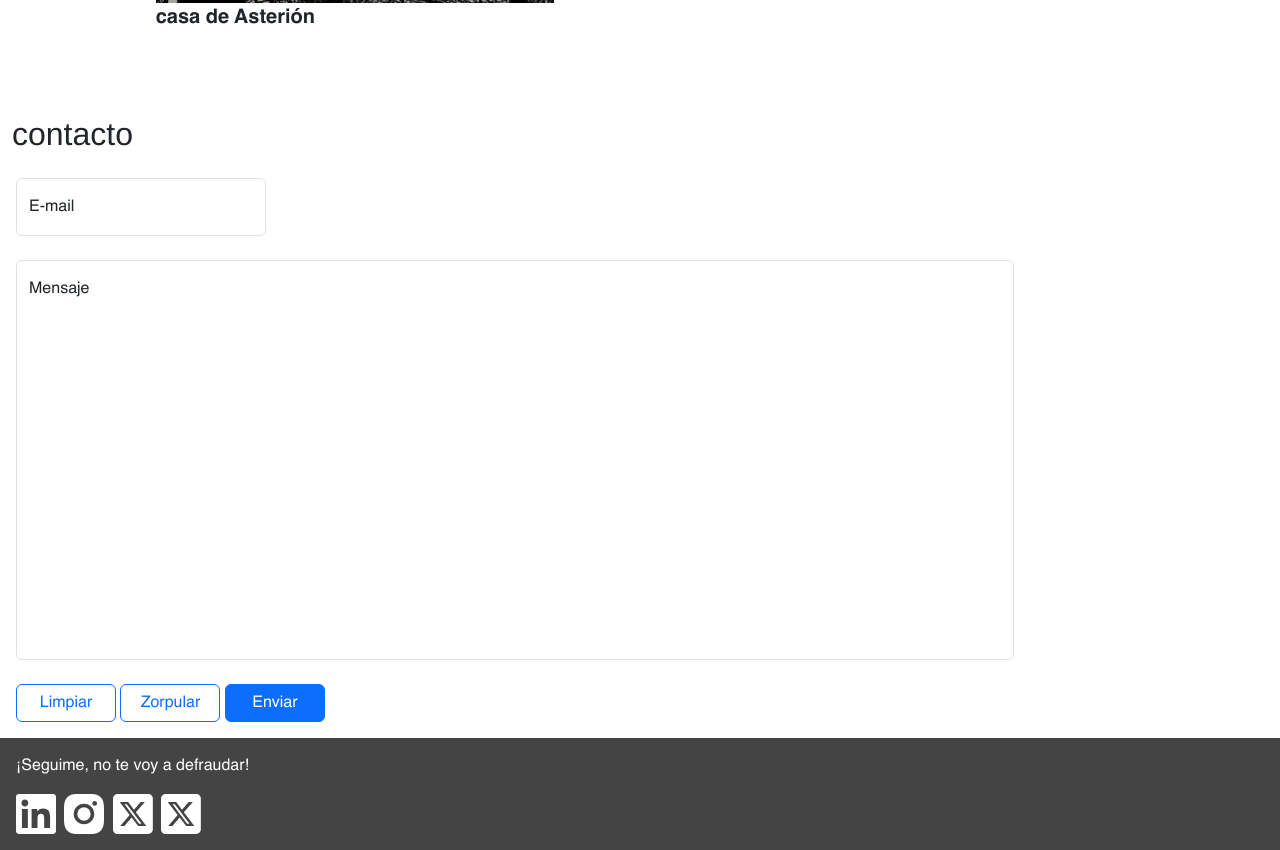
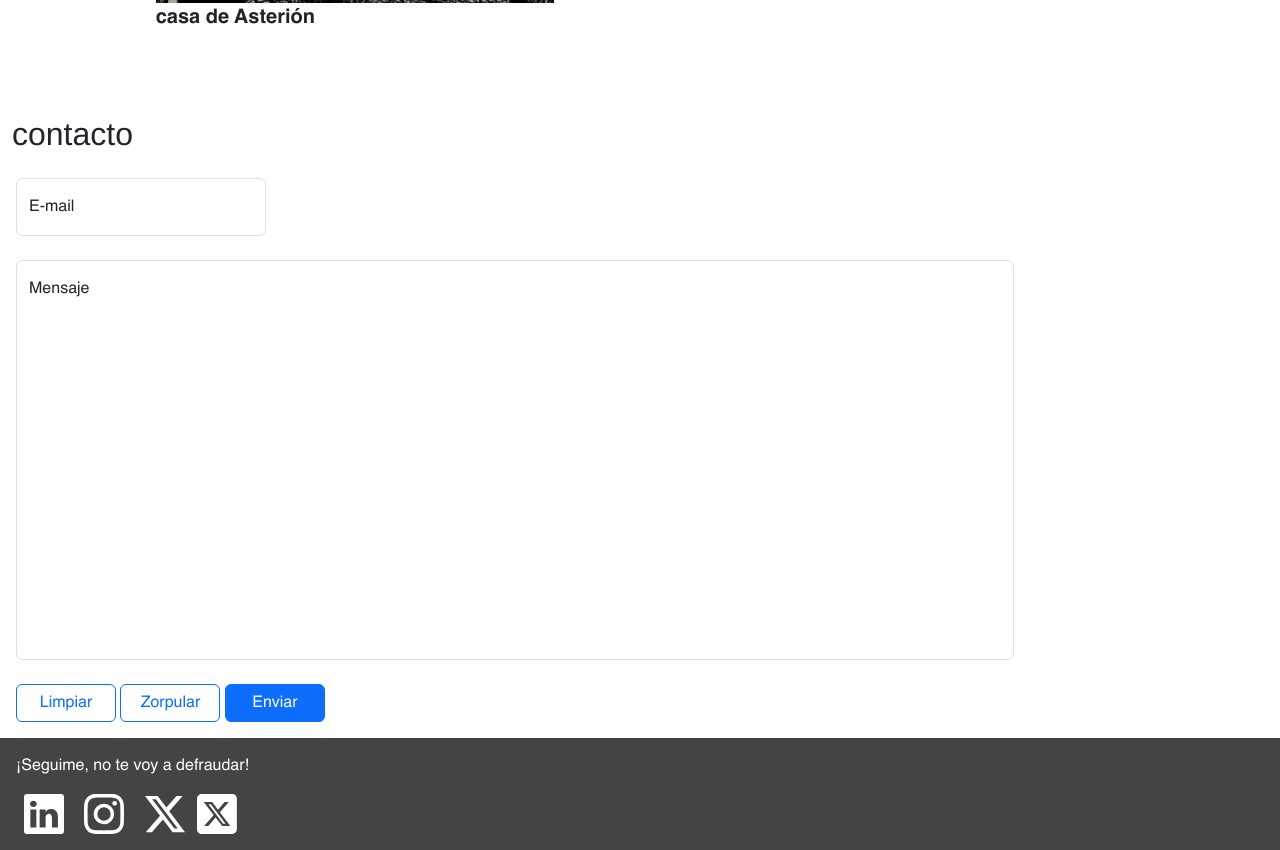
Before and after one commit to CucasLosta/BootstrapFinalProject, a plain HTML site: page index.html in a window 1280 px wide. Shown: the part 3239-4089 px from the top of the page. Drawn offline with nearby package versions, Linux system fonts and the light colour scheme.

```diff
--- a/index.html
+++ b/index.html
@@ -108,9 +108,19 @@
     <!-- Footer section -->
     <footer id="stnFooter" class="p-3">
         <p>¡Seguime, no te voy a defraudar!</p>
-        <img src="./assets/images/linkedinIcon.svg" alt="LinkedIn" class="socialIcon me-1" title="LinkedIn">
-        <img src="./assets/images/instagramIcon.svg" alt="Instagram" class="socialIcon me-1" title="Instagram">
-        <img src="./assets/images/xIcon.svg" alt="X" class="socialIcon me-1" title="X">
+
+        <svg xmlns="http://www.w3.org/2000/svg" width="40" height="40" fill="currentColor" class="bi bi-linkedin socialIcon mx-2" viewBox="0 0 16 16">
+            <path d="M0 1.146C0 .513.526 0 1.175 0h13.65C15.474 0 16 .513 16 1.146v13.708c0 .633-.526 1.146-1.175 1.146H1.175C.526 16 0 15.487 0 14.854zm4.943 12.248V6.169H2.542v7.225zm-1.2-8.212c.837 0 1.358-.554 1.358-1.248-.015-.709-.52-1.248-1.342-1.248S2.4 3.226 2.4 3.934c0 .694.521 1.248 1.327 1.248zm4.908 8.212V9.359c0-.216.016-.432.08-.586.173-.431.568-.878 1.232-.878.869 0 1.216.662 1.216 1.634v3.865h2.401V9.25c0-2.22-1.184-3.252-2.764-3.252-1.274 0-1.845.7-2.165 1.193v.025h-.016l.016-.025V6.169h-2.4c.03.678 0 7.225 0 7.225z"/>
+        </svg>
+
+        <svg xmlns="http://www.w3.org/2000/svg" width="40" height="40" fill="currentColor" class="bi bi-instagram socialIcon mx-2" viewBox="0 0 16 16">
+            <path d="M8 0C5.829 0 5.556.01 4.703.048 3.85.088 3.269.222 2.76.42a3.9 3.9 0 0 0-1.417.923A3.9 3.9 0 0 0 .42 2.76C.222 3.268.087 3.85.048 4.7.01 5.555 0 5.827 0 8.001c0 2.172.01 2.444.048 3.297.04.852.174 1.433.372 1.942.205.526.478.972.923 1.417.444.445.89.719 1.416.923.51.198 1.09.333 1.942.372C5.555 15.99 5.827 16 8 16s2.444-.01 3.298-.048c.851-.04 1.434-.174 1.943-.372a3.9 3.9 0 0 0 1.416-.923c.445-.445.718-.891.923-1.417.197-.509.332-1.09.372-1.942C15.99 10.445 16 10.173 16 8s-.01-2.445-.048-3.299c-.04-.851-.175-1.433-.372-1.941a3.9 3.9 0 0 0-.923-1.417A3.9 3.9 0 0 0 13.24.42c-.51-.198-1.092-.333-1.943-.372C10.443.01 10.172 0 7.998 0zm-.717 1.442h.718c2.136 0 2.389.007 3.232.046.78.035 1.204.166 1.486.275.373.145.64.319.92.599s.453.546.598.92c.11.281.24.705.275 1.485.039.843.047 1.096.047 3.231s-.008 2.389-.047 3.232c-.035.78-.166 1.203-.275 1.485a2.5 2.5 0 0 1-.599.919c-.28.28-.546.453-.92.598-.28.11-.704.24-1.485.276-.843.038-1.096.047-3.232.047s-2.39-.009-3.233-.047c-.78-.036-1.203-.166-1.485-.276a2.5 2.5 0 0 1-.92-.598 2.5 2.5 0 0 1-.6-.92c-.109-.281-.24-.705-.275-1.485-.038-.843-.046-1.096-.046-3.233s.008-2.388.046-3.231c.036-.78.166-1.204.276-1.486.145-.373.319-.64.599-.92s.546-.453.92-.598c.282-.11.705-.24 1.485-.276.738-.034 1.024-.044 2.515-.045zm4.988 1.328a.96.96 0 1 0 0 1.92.96.96 0 0 0 0-1.92m-4.27 1.122a4.109 4.109 0 1 0 0 8.217 4.109 4.109 0 0 0 0-8.217m0 1.441a2.667 2.667 0 1 1 0 5.334 2.667 2.667 0 0 1 0-5.334"/>
+        </svg>
+
+        <svg xmlns="http://www.w3.org/2000/svg" width="40" height="40" fill="currentColor" class="bi bi-twitter-x socialIcon mx-2" viewBox="0 0 16 16">
+            <path d="M12.6.75h2.454l-5.36 6.142L16 15.25h-4.937l-3.867-5.07-4.425 5.07H.316l5.733-6.57L0 .75h5.063l3.495 4.633L12.601.75Zm-.86 13.028h1.36L4.323 2.145H2.865z"/>
+        </svg>
+
         <img src="./assets/images/xIcon.svg" alt="X" class="socialIcon me-1" title="Fluxionix">
     </footer>
 
```
